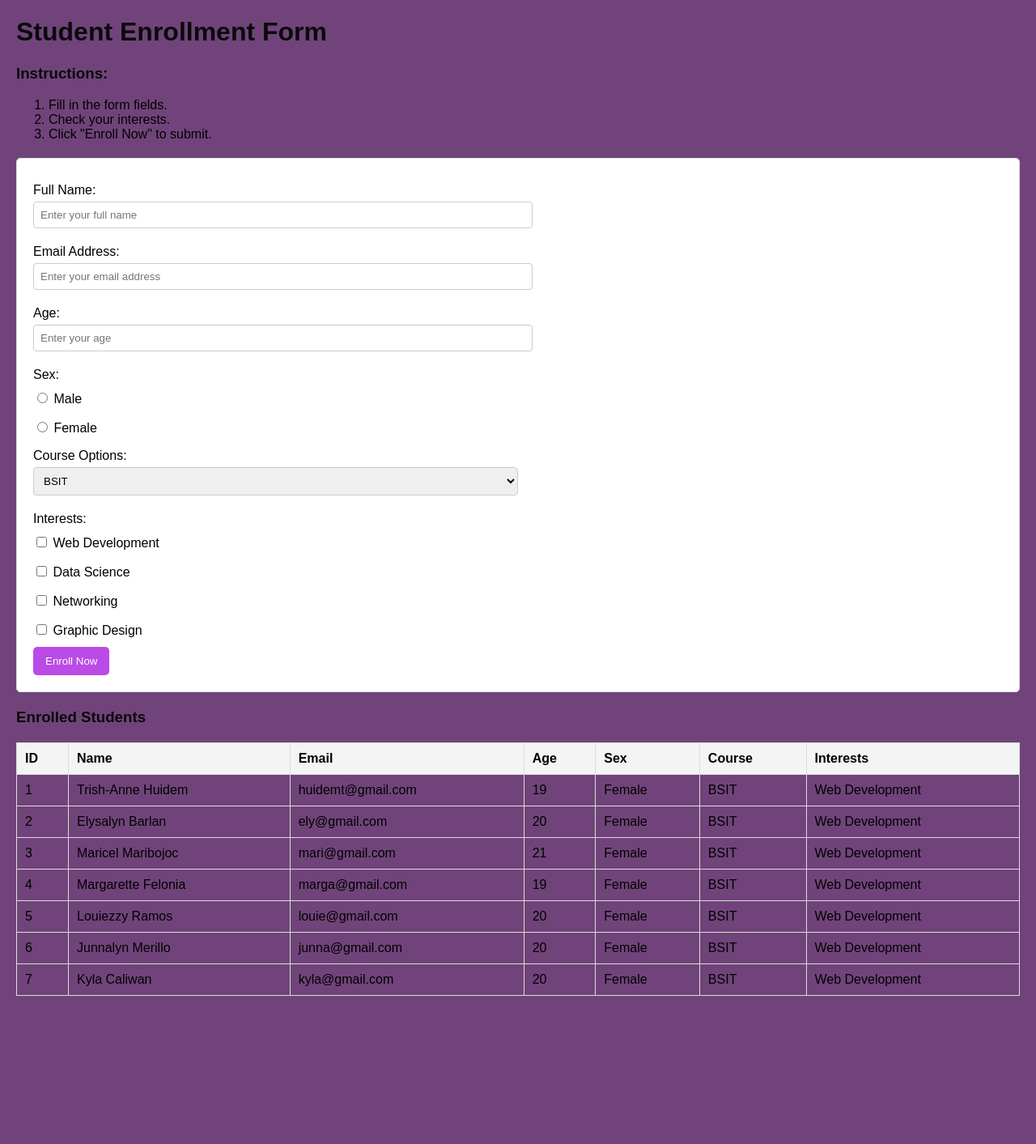
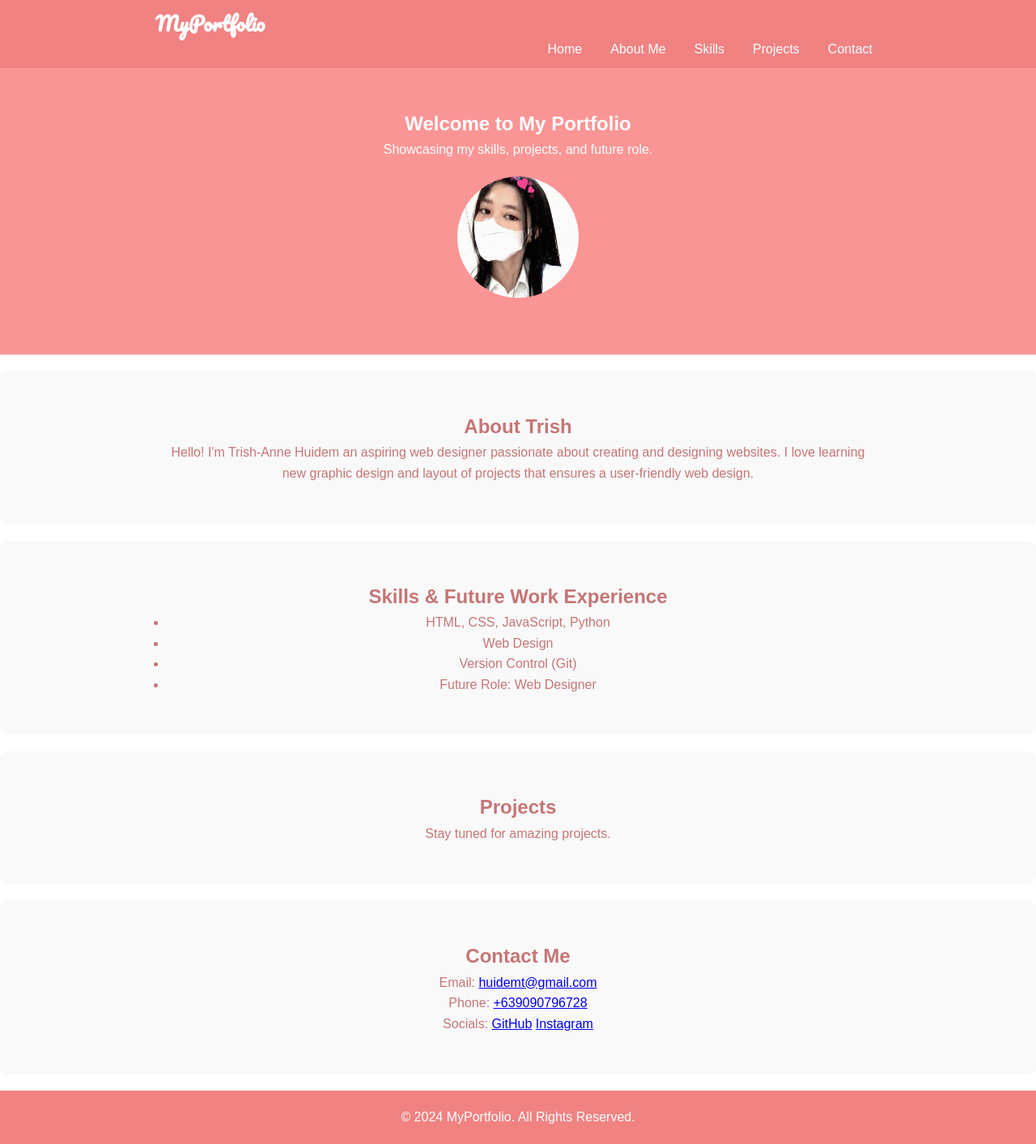
Before and after one commit to trishannehui/Student_Enrollment_Form, a plain HTML site: page index.html in a window 1280 px wide. Shown: the whole page at 81% size. Before the commit the page ends 1250 px from the top, so only its background shows below. Drawn offline with Linux system fonts and the light colour scheme; files whose address does not match are found by name.

Commit message:
Add files via upload

```diff
--- a/index.html
+++ b/index.html
@@ -3,188 +3,89 @@
 <head>
     <meta charset="UTF-8">
     <meta name="viewport" content="width=device-width, initial-scale=1.0">
-    <title>Student Enrollment Form</title>
+    <title>Portfolio Website</title>
+    <link rel="stylesheet" href="style.css">
+    <link href="https://fonts.googleapis.com/css2?family=Pacifico&display=swap" rel="stylesheet">
 
-    <style>
-        body {
-            font-family: Arial, sans-serif;
-            margin: 20px;
-            background-color: rgb(112, 68, 122);
-        }
-        h1 {
-            color: #0a0a0a;
-        }
-        h3 {
-            margin-top: 20px;
-            color: #0a0a0a;
-        }
-        form {
-            margin: 20px 0;
-            padding: 20px;
-            background-color: #ffffff;
-            border: 1px solid #ddd;
-            border-radius: 5px;
-        }
-        label {
-            display: block;
-            margin: 10px 0 5px;
-        }
-        input, select {
-            width: 50%;
-            padding: 8px;
-            margin-bottom: 10px;
-            border: 1px solid #ccc;
-            border-radius: 4px;
-        }
-        input[type="radio"], input[type="checkbox"] {
-            width: auto;
-        }
-        button {
-            padding: 10px 15px;
-            background-color: #ba4be6;
-            color: #ffffff;
-            border: none;
-            border-radius: 5px;
-            cursor: pointer;
-        }
-        button:hover {
-            background-color: #91398c;
-        }
-        table {
-            width: 100%;
-            border-collapse: collapse;
-            margin-top: 20px;
-        }
-        table, th, td {
-            border: 1px solid #ddd;
-        }
-        th, td {
-            padding: 10px;
-            text-align: left;
-        }
-        th {
-            background-color: #f4f4f4;
-        }
-    </style>
 </head>
 <body>
-    <h1>Student Enrollment Form</h1>
+    <header>
+        <nav class="navbar">
+            <div class="container">
+                <a href="#" class="logo">MyPortfolio</a>
+                <ul class="nav-links">
+                    <li><a href="#hero">Home</a></li>
+                    <li><a href="#about">About Me</a></li>
+                    <li><a href="#skills">Skills</a></li>
+                    <li><a href="#projects">Projects</a></li>
+                    <li><a href="#contact">Contact</a></li>
+                </ul>
+            </div>
+        </nav>
+    </header>
 
-    <h3>Instructions:</h3>
-    <ol>
-        <li>Fill in the form fields.</li>
-        <li>Check your interests.</li>
-        <li>Click "Enroll Now" to submit.</li>
-    </ol>
+    <head>
+        <meta charset="UTF-8">
+        <meta name="viewport" content="width=device-width, initial-scale=1.0">
+        <title>Portfolio Website</title>
+        <link rel="stylesheet" href="styles.css">
+        <link href="https://fonts.googleapis.com/css2?family=Pacifico&display=swap" rel="stylesheet">
+    </head>
 
-    <form action="action_page.php" method="POST">
-        <label for="fullName">Full Name:</label>
-        <input type="text" id="fullName" name="fullName" placeholder="Enter your full name" required>
 
-        <label for="email">Email Address:</label>
-        <input type="email" id="email" name="email" placeholder="Enter your email address" required>
+    <section id="hero" class="hero">
+        <div class="container">
+            <h1>Welcome to My Portfolio</h1>
+            <p>Showcasing my skills, projects, and future role.</p>
+            <img src="c:\Users\Toshiba\Pictures\picture.jpg" alt="meow" class="profile-img">
 
-        <label for="age">Age:</label>
-        <input type="number" id="age" name="age" placeholder="Enter your age" required>
+        </div>
+    </section>
 
-        <label>Sex:</label>
-        <label><input type="radio" name="sex" value="Male" required> Male</label>
-        <label><input type="radio" name="sex" value="Female"> Female</label>
+    <section id="about" class="about">
+        <div class="container">
+            <h2>About Trish</h2>
+            <p>Hello! I'm Trish-Anne Huidem an aspiring web designer passionate about creating and designing websites. I love learning new graphic design and layout of projects that ensures a user-friendly web design.</p>
+        </div>
+    </section>
 
-        <label for="course">Course Options:</label>
-        <select id="course" name="course" required>
-            <option value="BSIT">BSIT</option>
-            <option value="BSSW">BSSW</option>
-            <option value="BSPA">BSPA</option>
-        </select>
+    <section id="skills" class="skills">
+        <div class="container">
+            <h2>Skills & Future Work Experience</h2>
+            <ul>
+                <li>HTML, CSS, JavaScript, Python</li>
+                <li>Web Design</li>
+                <li>Version Control (Git)</li>
+                <li>Future Role: Web Designer</li>
+            </ul>
+        </div>
+    </section>
 
-        <label>Interests:</label>
-        <label><input type="checkbox" name="interests" value="Web Development"> Web Development</label>
-        <label><input type="checkbox" name="interests" value="Data Science"> Data Science</label>
-        <label><input type="checkbox" name="interests" value="Networking"> Networking</label>
-        <label><input type="checkbox" name="interests" value="Graphic Design"> Graphic Design</label>
+    <section id="projects" class="projects">
+        <div class="container">
+            <h2>Projects</h2>
+            <p>Stay tuned for amazing projects.</p>
+        </div>
+    </section>
 
-        <button type="submit">Enroll Now</button>
-    </form>
+    <section id="contact" class="contact">
+        <div class="container">
+            <h2>Contact Me</h2>
+            <p>Email: <a href="mailto:huidemt@gmail.com">huidemt@gmail.com</a></p>
+            <p>Phone: <a href="tel:+639090796728">+639090796728</a></p>
+            <p>Socials:
+            <a href="https://github.com/trishannehui" target="_blank">GitHub</a>
+            <a href="https://www.instagram.com/trishanne_hui/" target="_blank">Instagram</a>
 
-    <h3>Enrolled Students</h3>
-    <table>
-        <thead>
-            <tr>
-                <th>ID</th>
-                <th>Name</th>
-                <th>Email</th>
-                <th>Age</th>
-                <th>Sex</th>
-                <th>Course</th>
-                <th>Interests</th>
-            </tr>
-        </thead>
-        <tbody>
-            <tr>
-                <td>1</td>
-                <td>Trish-Anne Huidem</td>
-                <td>huidemt@gmail.com</td>
-                <td>19</td>
-                <td>Female</td>
-                <td>BSIT</td>
-                <td>Web Development</td>
-            </tr>
-            <tr>
-                <td>2</td>
-                <td>Elysalyn Barlan</td>
-                <td>ely@gmail.com</td>
-                <td>20</td>
-                <td>Female</td>
-                <td>BSIT</td>
-                <td>Web Development</td>
-            </tr>
-            <tr>
-                <td>3</td>
-                <td>Maricel Maribojoc</td>
-                <td>mari@gmail.com</td>
-                <td>21</td>
-                <td>Female</td>
-                <td>BSIT</td>
-                <td>Web Development</td>
-            </tr>
-            <tr>
-                <td>4</td>
-                <td>Margarette Felonia</td>
-                <td>marga@gmail.com</td>
-                <td>19</td>
-                <td>Female</td>
-                <td>BSIT</td>
-                <td>Web Development</td>
-            </tr>
-            <tr>
-                <td>5</td>
-                <td>Louiezzy Ramos</td>
-                <td>louie@gmail.com</td>
-                <td>20</td>
-                <td>Female</td>
-                <td>BSIT</td>
-                <td>Web Development</td>
-            </tr>
-            <tr>
-                <td>6</td>
-                <td>Junnalyn Merillo</td>
-                <td>junna@gmail.com</td>
-                <td>20</td>
-                <td>Female</td>
-                <td>BSIT</td>
-                <td>Web Development</td>
-            </tr>
-            <tr>
-                <td>7</td>
-                <td>Kyla Caliwan</td>
-                <td>kyla@gmail.com</td>
-                <td>20</td>
-                <td>Female</td>
-                <td>BSIT</td>
-                <td>Web Development</td>
-            </tr>
-        </tbody>
-    </table>
+            </p>
+        </div>
+    </section>
+
+    <footer>
+        <div class="container">
+            <p>&copy; 2024 MyPortfolio. All Rights Reserved.</p>
+        </div>
+    </footer>
 </body>
+
 </html>
--- /dev/null
+++ b/style.css
@@ -0,0 +1,133 @@
+* {
+    margin: 0;
+    padding: 0;
+    box-sizing: border-box;
+}
+
+body {
+    font-family: Arial, sans-serif;
+    line-height: 1.6;
+    color: #c57575;
+}
+
+.container {
+    width: 70%;
+    max-width: 1100px;
+    margin: auto;
+}
+
+/* Navbar */
+.navbar {
+    background: #f08282;
+    color: #0e0d0d;
+    padding: 10px 0;
+    position: sticky;
+    top: 0;
+    z-index: 1000;
+}
+
+.navbar .logo {
+    font-size: 1.5rem;
+    font-weight: bold;
+    color: #fff;
+    text-decoration: none;
+    font-family: 'Pacifico', cursive;
+}
+
+.navbar .nav-links {
+    list-style: none;
+    display: flex;
+    gap: 15px;
+    justify-content: flex-end;
+}
+
+.navbar .nav-links li a {
+    color: #fff;
+    text-decoration: none;
+    padding: 5px 10px;
+}
+
+.navbar .nav-links li a:hover {
+    background: #e7535f;
+    border-radius: 5px;
+}
+
+/* Hero Section */
+.hero {
+    background: #fa9595;
+    color: #fff;
+    text-align: center;
+    padding: 50px 20px;
+}
+
+/* General Image Styling */
+img {
+    max-width: 40%;
+    height: 300px;
+    display: block;
+    margin: 10px auto;
+    border-radius: 10px;
+}
+
+/* Specific Styling for Hero Section */
+.hero-img {
+    max-width: 300px;
+    margin: 20px auto;
+    border-radius: 50%;
+}
+
+
+.profile-img {
+    width: 150px;
+    height: 150px;
+    border-radius: 50%;
+    object-fit: cover;
+    margin: 20px auto;
+    display: block;
+}
+
+/* Make Project Images Round */
+.project img {
+    border-radius: 50%;
+    width: 150px;
+    height: 150px;
+    object-fit: cover;
+    margin: 10px auto;
+}
+
+
+.hero .btn {
+    margin-top: 20px;
+    background: #fff;
+    color: #d3293f;
+    padding: 10px 20px;
+    text-decoration: none;
+    border-radius: 5px;
+    font-weight: bold;
+}
+
+.hero .btn:hover {
+    background: #c57575;
+    color: #fff;
+}
+
+/* Section Styles */
+section {
+    padding: 50px 20px;
+    text-align: center;
+}
+
+.about, .skills, .projects, .contact {
+    background: #f9f9f9;
+    margin-top: 20px;
+    border-radius: 10px;
+}
+
+/* Footer */
+footer {
+    background: #f08282;
+    color: #fff;
+    text-align: center;
+    padding: 20px 0;
+    margin-top: 20px;
+}
```
Also changed, not shown: picture.jpg (added).
